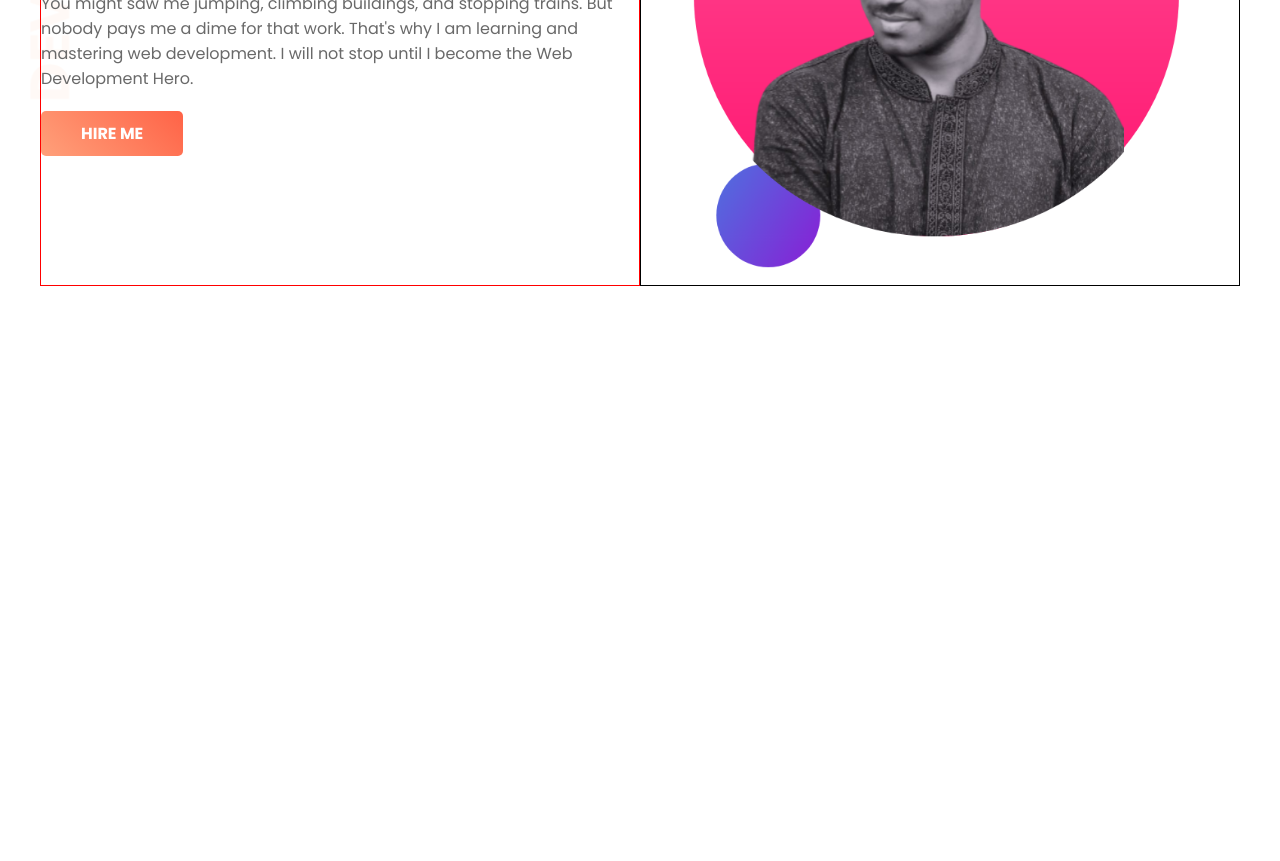
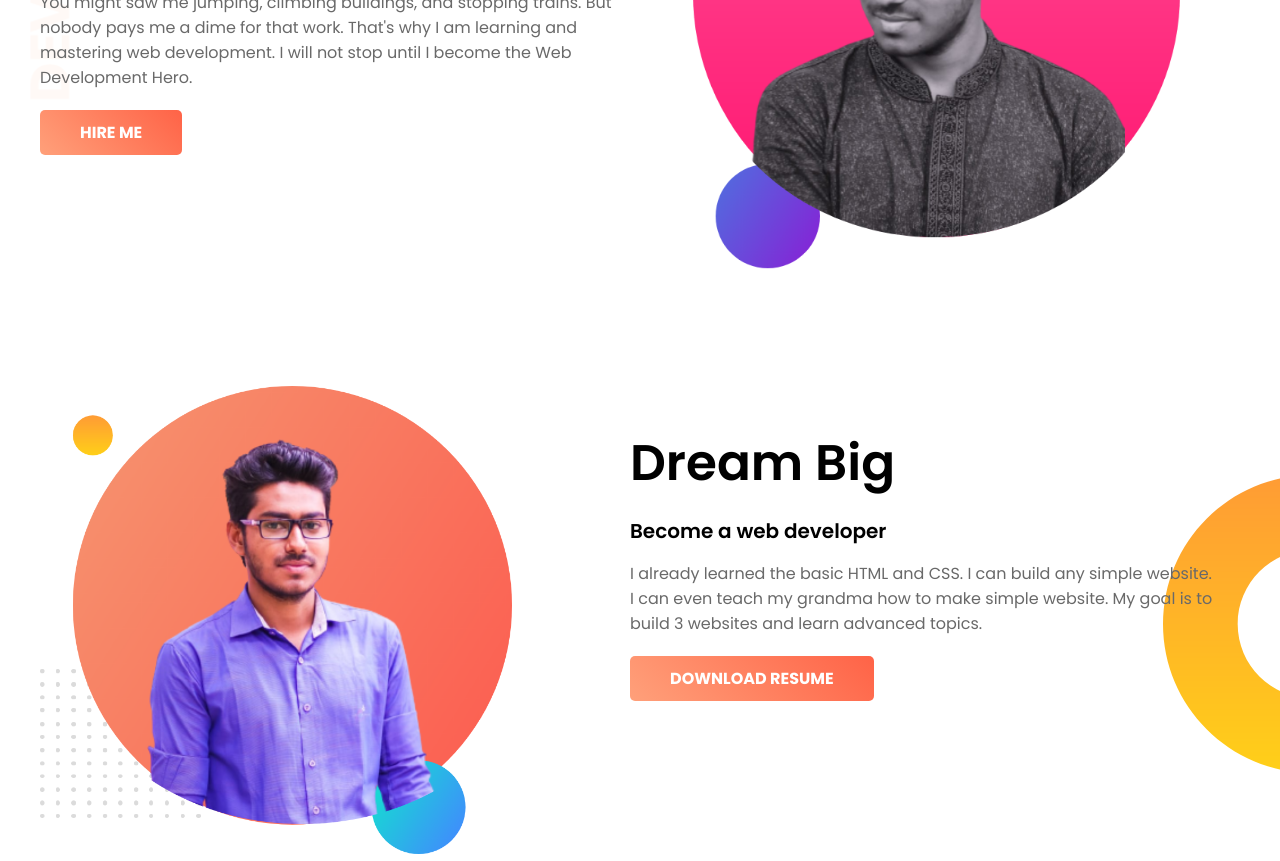
Before and after one commit to sauravmondal24/developer-portfolio, a plain HTML site: page index.html in a window 1280 px wide. Shown: the part 260-1121 px from the top of the page. Before the commit the page ends 800 px from the top, so only its background shows below. Drawn offline with Linux system fonts and the light colour scheme.

Commit message:
second section done

```diff
--- a/assets/css/style.css
+++ b/assets/css/style.css
@@ -3,10 +3,16 @@
 	margin: 0;
 	font-family: 'Poppins', sans-serif;
 }
+a {
+	text-decoration: none;
+}
 .container {
 	width: 1200px;
 	margin: 0 auto;
 }
+
+/* First-section-start */
+
 .first-section {
 	background-image: url(../images/top-banner.png);
 	/* background-position: top; */
@@ -18,7 +24,7 @@
 }
 .first-item {
 	width: 50%;
-	border: 1px solid red;
+	/* border: 1px solid red; */
 	padding-top: 40px;
 }
 .first-item h1 {
@@ -40,9 +46,11 @@
 	background: linear-gradient(45deg, lightsalmon, tomato);
 	padding: 10px 40px;
 	border-radius: 5px;
-	color: white;
 	font-weight: 700;
 	border: none;
+}
+.first-item button a {
+	color: white;
 	font-size: 16px;
 }
 .first-item h1 span {
@@ -50,9 +58,61 @@
 }
 .sec-item {
 	width: 50%;
-	border: 1px solid black;
+	/* border: 1px solid black; */
 }
 .sec-item img {
 	width: 90%;
 	margin: 10px auto;
 }
+/* First-section-end */
+
+/* second-section-START */
+.sec-section {
+	background-image: url(../images/dream-bg.png);
+	background-repeat: no-repeat;
+	background-position: right;
+}
+.second-section {
+	display: flex;
+	margin-top: 100px;
+}
+
+.second-sec-item1 {
+	width: 50%;
+}
+.second-sec-item1 img {
+	width: 80%;
+	margin: 0 auto;
+}
+.second-sec-item2 {
+	width: 50%;
+	padding-top: 40px;
+	/* border: 1px solid red; */
+	padding-right: 20px;
+}
+.second-sec-item2 h1 {
+	font-size: 50px;
+	font-weight: 600;
+}
+.second-sec-item2 h2 {
+	font-size: 20px;
+	padding: 15px 0;
+	font-weight: 600;
+}
+.second-sec-item2 p {
+	color: dimgray;
+	padding-bottom: 20px;
+}
+.second-sec-item2 button {
+	text-decoration: none;
+	background: linear-gradient(45deg, lightsalmon, tomato);
+	padding: 10px 40px;
+	border-radius: 5px;
+	font-weight: 700;
+	border: none;
+}
+.second-sec-item2 button a {
+	color: white;
+	font-size: 16px;
+}
+/* second-section-end */
--- a/index.html
+++ b/index.html
@@ -29,7 +29,13 @@
 						and mastering web development. I will not stop until I become the
 						Web Development Hero.
 					</p>
-					<button>HIRE ME</button>
+					<button>
+						<a
+							href="https://www.linkedin.com/in/saurav-mondal-86b165209/"
+							target="_blank"
+							>HIRE ME</a
+						>
+					</button>
 				</div>
 				<div class="sec-item">
 					<img src="assets/images/portfolioPic1.png" alt="" />
@@ -37,5 +43,26 @@
 			</div>
 		</section>
 		<!-- First-section-end -->
+		<!-- Second -section-start -->
+		<section class="sec-section">
+			<div class="container">
+				<div class="second-section">
+					<div class="second-sec-item1">
+						<img src="assets/images/portfolioPic2.png" alt="" />
+					</div>
+					<div class="second-sec-item2">
+						<h1>Dream Big</h1>
+						<h2>Become a web developer</h2>
+						<p>
+							I already learned the basic HTML and CSS. I can build any simple
+							website. I can even teach my grandma how to make simple website.
+							My goal is to build 3 websites and learn advanced topics.
+						</p>
+						<button><a href="#">DOWNLOAD RESUME</a></button>
+					</div>
+				</div>
+			</div>
+		</section>
+		<!-- Second-section-end -->
 	</body>
 </html>
```
